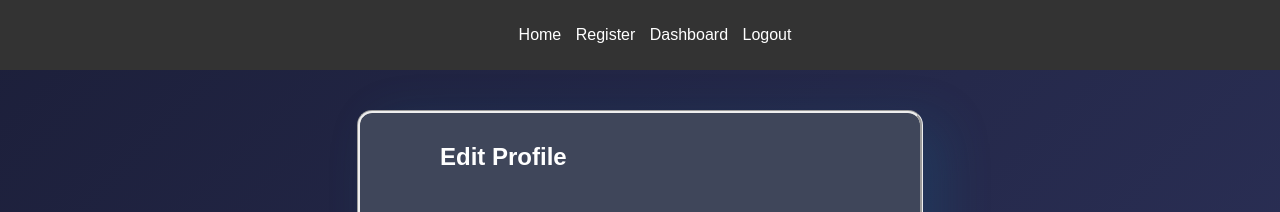
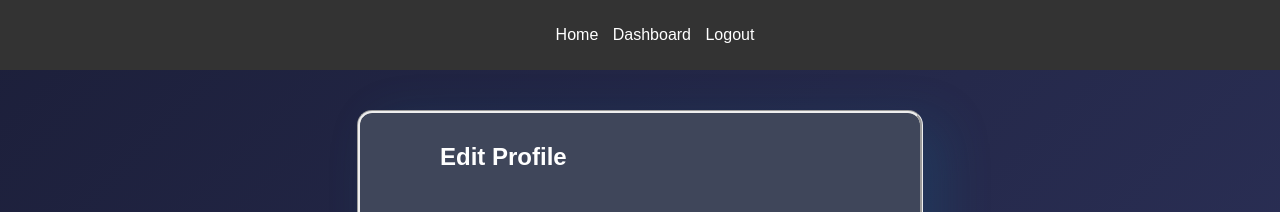
Before and after one commit to redowan-rahman/IB_Project, a Django app: page /edit_profile in a window 1280 px wide. Shown: the top 212 px of the page. Run offline with Django 5.2, Linux system fonts and the light colour scheme; a user stored in the database is signed in; data comes from the database, SQL or seed files in the repository.

Commit message:
Update edit_profile.html

```diff
--- a/templates/edit_profile.html
+++ b/templates/edit_profile.html
@@ -15,12 +15,12 @@
         <nav>
             <ul>
                 <li><a href="{% url 'home' %}">Home</a></li>
-                <li><a href="{% url 'register' %}">Register</a></li>
                 {% if user.is_authenticated %}
                     <li><a href="{% url 'dashboard' %}">Dashboard</a></li>
                     <li><a href="{% url 'logout' %}"> Logout </a></li>
                 {% else %}
                     <li><a href="{% url 'login' %}">Login</a></li>
+                    <li><a href="{% url 'register' %}">Register</a></li>
                 {% endif %}
             </ul>
         </nav>
```
